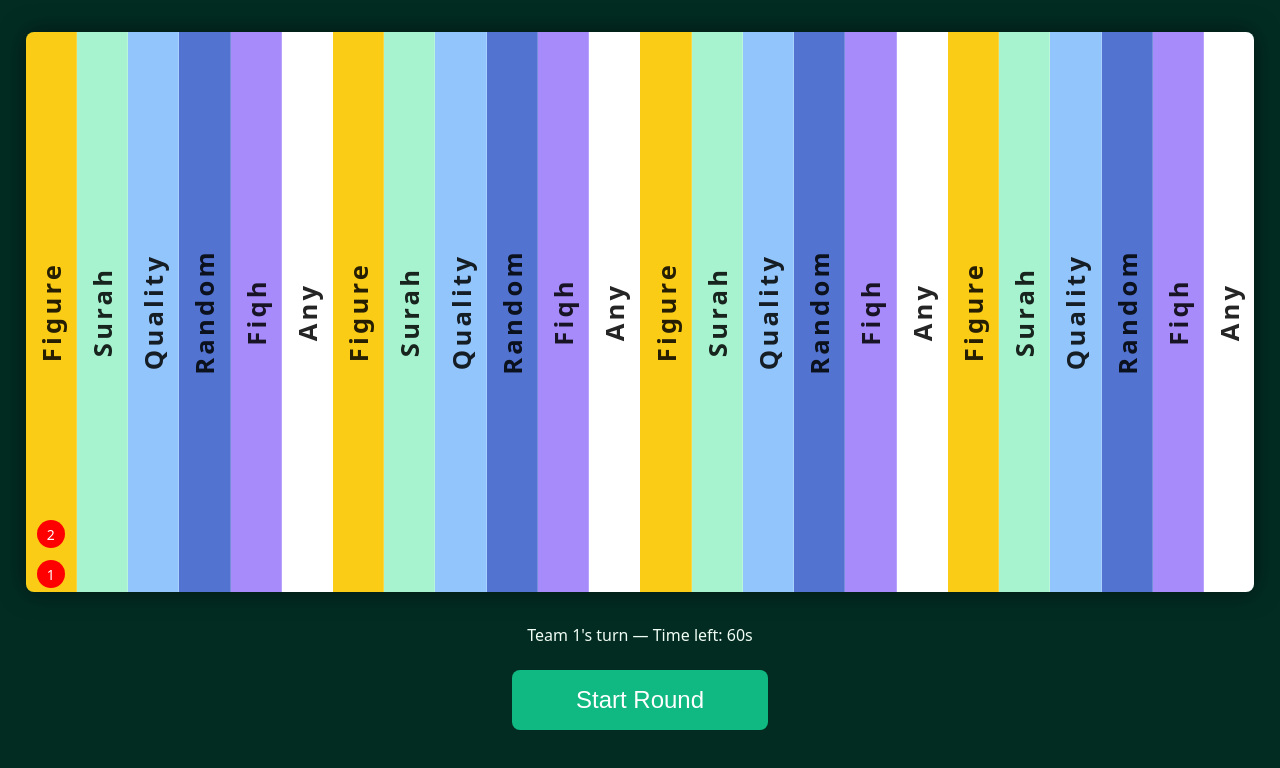
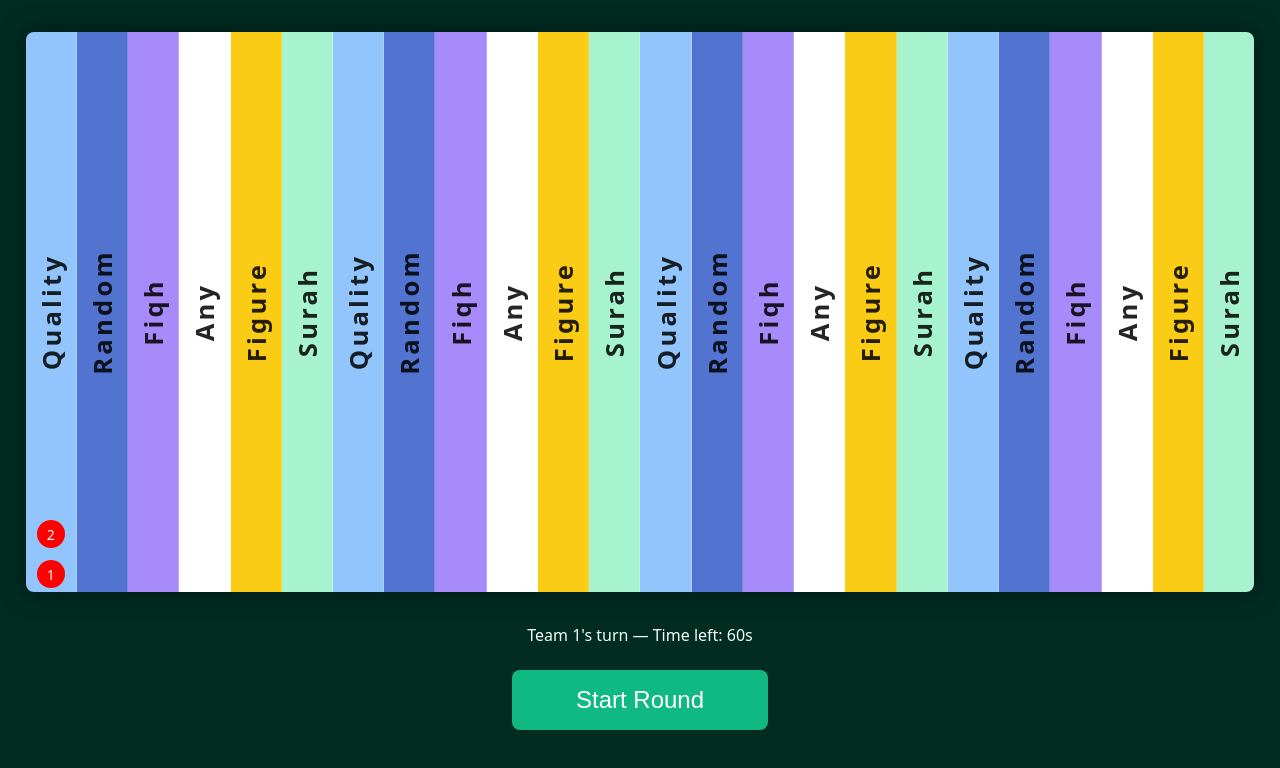
Before and after one commit to usmaan275/Islamic-Articulate, a React (Create React App) app: page /game in a window 1280 px wide. Shown: the top 768 px of the page. Built offline with nearby package versions, Linux system fonts and the light colour scheme.

Commit message:
Randomised initial label and updated winning position

```diff
--- a/src/components/Board.jsx
+++ b/src/components/Board.jsx
@@ -2,10 +2,13 @@ export default function Board({ positions, teamCount }) {
   const sectionLabels = ['Figure', 'Surah', 'Quality', 'Random', 'Fiqh', 'Any']
   const sectionColors = ['#facc15', '#a7f3d0', '#93c5fd', '#5273d0ff', '#a78bfa', '#ffffff']
 
+  // Randomised initial label
+  const startIndex = Math.floor(Math.random() * sectionLabels.length)
+
   return (
     <div className="board">
       {[...Array(24)].map((_, i) => {
-        const sectionIndex = i % sectionLabels.length
+        const sectionIndex = (i + startIndex) % sectionLabels.length
         const label = sectionLabels[sectionIndex]
         const bgColor = sectionColors[sectionIndex]
 
--- a/src/pages/Game.jsx
+++ b/src/pages/Game.jsx
@@ -6,7 +6,7 @@ import cards from '../data/cards'
 
 const REAL_CATEGORIES = ['Figure', 'Surah', 'Quality', 'Random', 'Fiqh']
 const BOARD_CATEGORIES = [...REAL_CATEGORIES, 'Any']
-const WIN_POSITION = 23
+const WIN_POSITION = 24
 const ROUND_TIME = 60
 
 export default function Game() {
```
